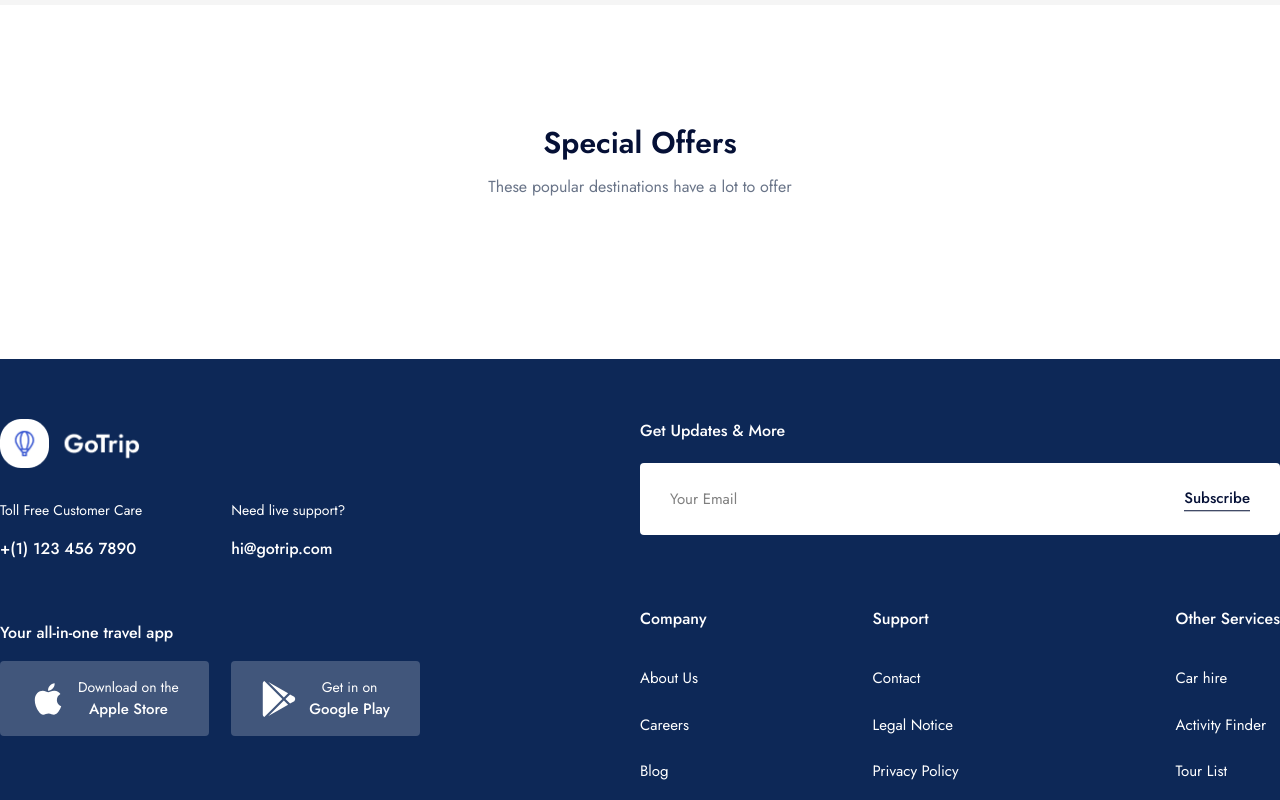
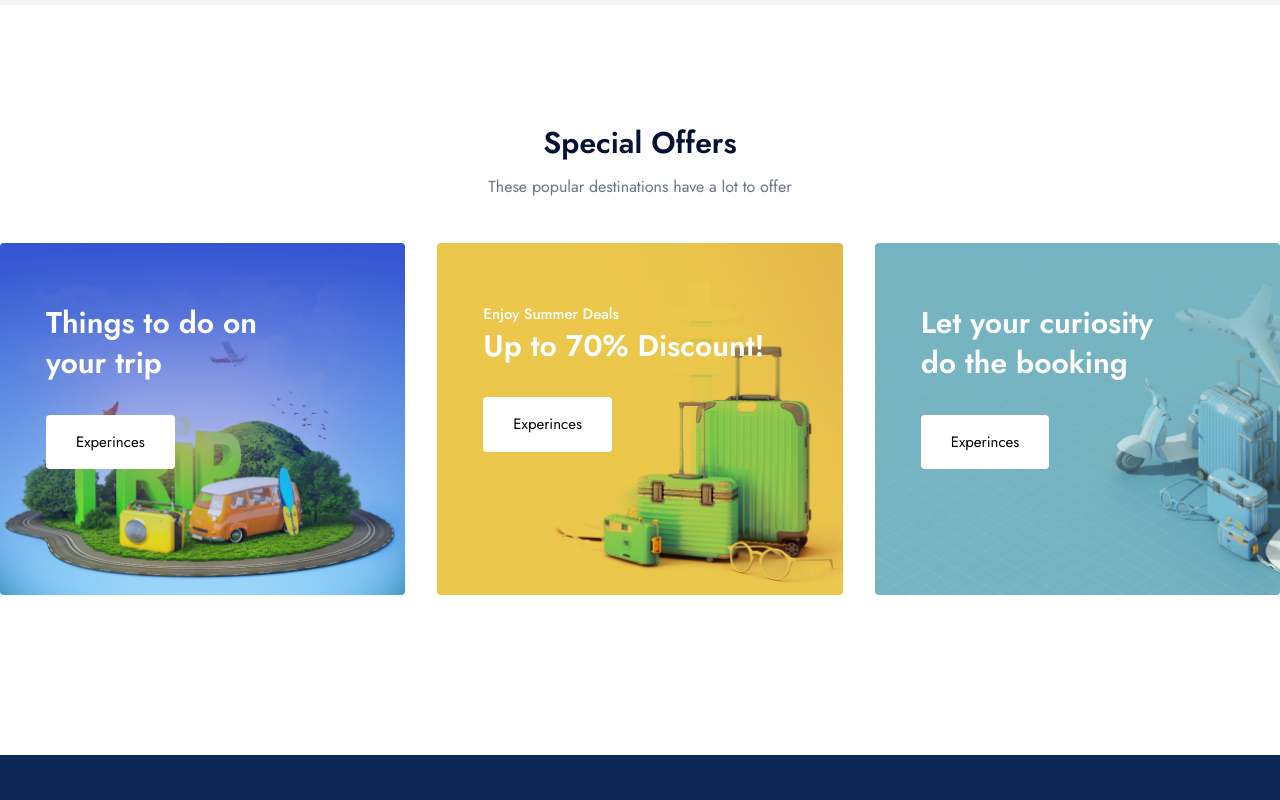
Before and after one commit to motasimdev/Go-Trip, a React (Vite) app: page / in a window 1280 px wide. Shown: the part 1120-1920 px from the top of the page. Built offline with nearby package versions, Linux system fonts and the light colour scheme.

Commit message:
special offers running

```diff
--- a/src/components/Button.jsx
+++ b/src/components/Button.jsx
@@ -2,7 +2,7 @@ import React from 'react'
 
 const Button = ({Tagname="button", children, className, ...props}) => {
   return (
-    <Tagname {...props} className={`rounded-sm py-2 px-6 lg:py-4 lg:px-[30px] cursor-pointer ${className}`}>{children}</Tagname>
+    <Tagname {...props} className={`rounded-sm py-2 px-6 text-[12px] lg:text-[15px] lg:py-4 lg:px-[30px] cursor-pointer ${className}`}>{children}</Tagname>
   )
 }
 
--- a/src/components/SpecialOffers.jsx
+++ b/src/components/SpecialOffers.jsx
@@ -1,22 +1,46 @@
 import React from "react";
 import Container from "./Container";
 import Heading from "./Heading";
+import specialOne from "/src/assets/specialOffer1.png";
+import Button from "./Button";
 
-const SpecialOffers = () => {
-  return (
+const SpecialOffers = () => (
   <>
-      <section className="pt-[120px] pb-15 ">
+    <section className="pt-15 lg:pt-[120px] lg:pb-15 px-3 lg:px-0">
       <Container>
-          <div className="text-center">
+        <div>
+          <div className="text-center mb-11">
             <Heading
               title={"Special Offers"}
               subTitle={"These popular destinations have a lot to offer"}
             />
           </div>
+
+          <div className="grid lg:grid-cols-3 gap-8">
+            <div className="bg-[url(/src/assets/specialOffer1.png)] bg-no-repeat bg-center bg-cover px-11.5 pt-15 pb-[126px] rounded-sm">
+              <h4 className="pb-8 pr-[50px] text-2xl lg:text-[30px] text-white font-semibold">
+                Things to do on your trip
+              </h4>
+              <Button className={"bg-white"}>Experinces</Button>
+            </div>
+            <div className="bg-[url(/src/assets/specialOffer2.png)] bg-no-repeat bg-center bg-cover px-11.5 pt-15 pb-[126px] rounded-sm">
+            <h5 className="text-[15px] text-white font-medium">Enjoy Summer Deals</h5>
+              <h4 className="pb-8 text-2xl lg:text-[30px] text-white font-semibold">
+                Up to 70% Discount!
+              </h4>
+              <Button className={"bg-white"}>Experinces</Button>
+            </div>
+            <div className="bg-[url(/src/assets/specialOffer3.png)] bg-no-repeat bg-center bg-cover px-11.5 pt-15 pb-[126px] rounded-sm">
+              <h4 className="pb-8 pr-[50px] text-2xl lg:text-[30px] text-white font-semibold">
+                Let your curiosity do the booking
+              </h4>
+              <Button className={"bg-white"}>Experinces</Button>
+            </div>
+          </div>
+        </div>
       </Container>
     </section>
   </>
 );
-};
 
 export default SpecialOffers;
```
Lines whose indentation alone changed are shown as unchanged.
